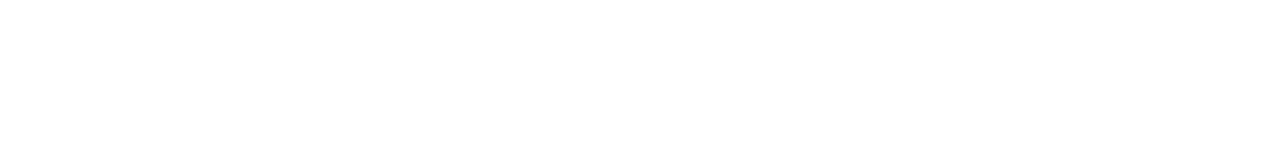
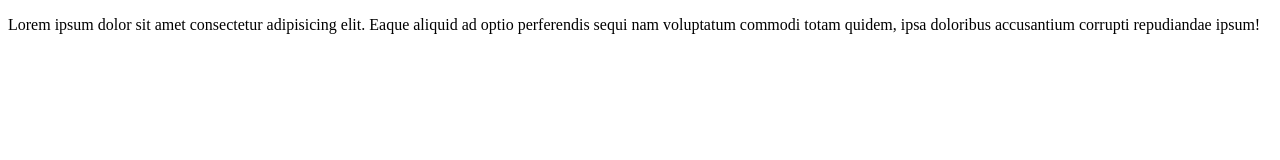
Before and after one commit to maruxan/git-training, a website: page index.html in a window 1280 px wide. Drawn offline with Linux system fonts and the light colour scheme.

Commit message:
[UPDATE:FILE] updated the content of index.html

```diff
--- a/index.html
+++ b/index.html
@@ -6,6 +6,6 @@
     <meta name="viewport" content="width=device-width, initial-scale=1">
   </head>
   <body>
-
+    <p>Lorem ipsum dolor sit amet consectetur adipisicing elit. Eaque aliquid ad optio perferendis sequi nam voluptatum commodi totam quidem, ipsa doloribus accusantium corrupti repudiandae ipsum!</p>
   </body>
 </html>
```
